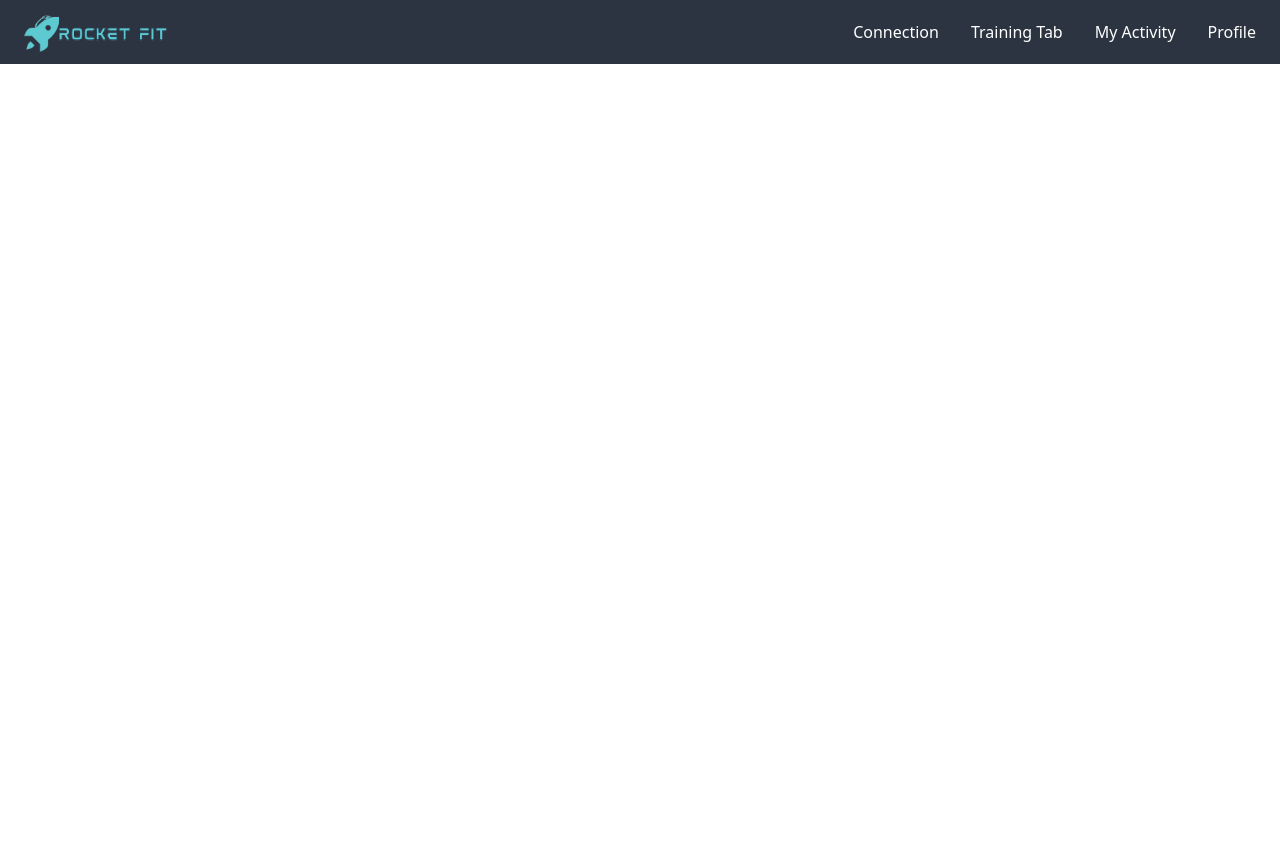
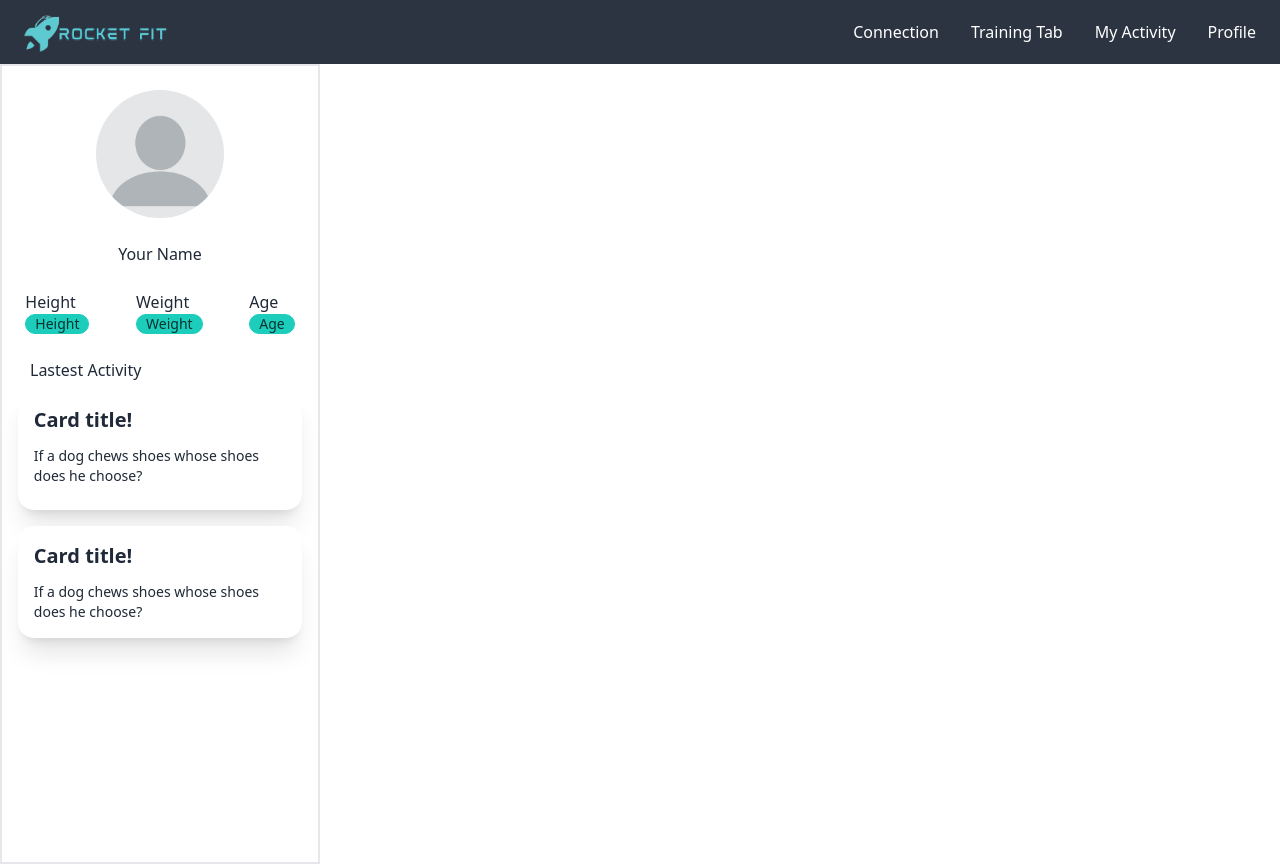
Before and after one commit to JSD5-Team-13/frontend-rocket-fit, a React (Vite) app: page / in a window 1280 px wide. Before the commit the page ends 800 px from the top, so only its background shows below. Built offline with nearby package versions, Linux system fonts and the light colour scheme.

Commit message:
complete navbar

```diff
--- a/src/App.jsx
+++ b/src/App.jsx
@@ -1,10 +1,12 @@
 import './App.css'
 import NavbarLoggedIn from './component/NavbarLoggedIn'
+import SideInformation from './component/SideInformationBar.jsx'
 
 function App() {
   return (
     <>
       <NavbarLoggedIn />
+      <SideInformation />
     </>
   )
 }
--- a/src/component/NavbarLoggedIn.jsx
+++ b/src/component/NavbarLoggedIn.jsx
@@ -13,34 +13,35 @@ const NavbarLoggedIn = () => {
             </div>
             {/* Navigation Bar End */}
             <div className="navbar-end">
-                <div className="dropdown dropdown-end px-4">
+                <div className="hidden lg:block">
+                    <div className="dropdown dropdown-hover dropdown-end px-4">
                         <label tabIndex={0} className="text-white">Connection</label>
                         <ul tabIndex={0} className="dropdown-content z-[1] menu p-2 shadow bg-base-300 rounded-box w-52">
                             <li><a>Connection</a></li>
                             <li><a>My Feed</a></li>
                         </ul>
                     </div>
-                <div className="dropdown dropdown-end px-4">
+                    <div className="dropdown dropdown-hover dropdown-end px-4">
                         <label tabIndex={0} className="text-white">Training Tab</label>
                         <ul tabIndex={0} className="dropdown-content z-[1] menu p-2 shadow bg-base-300 rounded-box w-52">
                             <li><a>Training Tab</a></li>
                         </ul>
                     </div>
-                <div className="dropdown dropdown-end px-4">
+                    <div className="dropdown dropdown-hover dropdown-end px-4">
                         <label tabIndex={0} className="text-white">My Activity</label>
                         <ul tabIndex={0} className="dropdown-content z-[1] menu p-2 shadow bg-base-300 rounded-box w-52">
                             <li><a>My Activity</a></li>
                             <li><a>Dashboard</a></li>
                         </ul>
                     </div>
-                <div className="dropdown dropdown-end px-4">
+                    <div className="dropdown dropdown-hover dropdown-end px-4">
                         <label tabIndex={0} className="text-white">Profile</label>
                         <ul tabIndex={0} className="dropdown-content z-[1] menu p-2 shadow bg-base-300 rounded-box w-52">
                             <li><a>Setting</a></li>
                             <li><a>Log Out</a></li>
                         </ul>
                     </div>
-
+                </div>
                 {/* Mobile Navigation Bar */}
                 <div className="drawer-end lg:hidden">
                     <input id="my-drawer" type="checkbox" className="drawer-toggle" />
@@ -54,10 +55,17 @@ const NavbarLoggedIn = () => {
                         <label htmlFor="my-drawer" className="drawer-overlay"></label>
                         <ul className="menu p-4 w-80 min-h-full bg-base-200 text-base-content">
                             {/* Sidebar content here */}
-                            <li><a>Home</a></li>
-                            <li><a>About</a></li>
-                            <li><a>Contact Us</a></li>
-                            <li><a>Register</a></li>
+                            <p className='underline'>Connection</p>
+                            <li><a>Connection</a></li>
+                            <li><a>My Feed</a></li>
+                            <p className='underline'>Training Tab</p>
+                            <li><a>Training Tab</a></li>
+                            <p className='underline'>My Activity</p>
+                            <li><a>My Activity</a></li>
+                            <li><a>Dashboard</a></li>
+                            <p className='underline'>Profile</p>
+                            <li><a>Setting</a></li>
+                            <li><a>Log Out</a></li>
                         </ul>
                     </div>
                 </div>
--- /dev/null
+++ b/src/component/SideInformationBar.jsx
@@ -0,0 +1,47 @@
+import MockupProfile from "../assets/blank-profile-picture-973460_960_720.jpg"
+
+const SideInformation = () => {
+    return (
+        <div className="w-1/4 h-[100vh] border-solid border-2 flex-col items-center hidden lg:flex">
+            <div className="avatar">
+                <div className="w-32 h-32 my-6 rounded-full">
+                    <img src={MockupProfile} />
+                </div>
+            </div>
+            <div className="mb-6">
+                <p>Your Name</p>
+            </div>
+            <div className="flex flex-row w-[100%] justify-around mb-6">
+                <div className="flex flex-col ">
+                    <label htmlFor="height">Height</label>
+                    <p id="height" className="badge badge-accent ">Height</p>
+                </div>
+                <div className="flex flex-col ">
+                    <label htmlFor="weight">Weight</label>
+                    <p id="weight" className="badge badge-accent">Weight</p>
+                </div>
+                <div className="flex flex-col">
+                    <label htmlFor="age">Age</label>
+                    <p id="age" className="badge badge-accent">Age</p>
+                </div>
+            </div>
+            <h2 className="self-start mx-7">Lastest Activity</h2>
+            <div className="card card-compact w-[90%] bg-base-100 shadow-xl my-2">
+                <div className="card-body">
+                    <h2 className="card-title">Card title!</h2>
+                    <p>If a dog chews shoes whose shoes does he choose?</p>
+                    <div className="card-actions justify-end">
+                    </div>
+                </div>
+            </div>
+            <div className="card card-compact w-[90%] bg-base-100 shadow-xl my-2">
+                <div className="card-body">
+                    <h2 className="card-title">Card title!</h2>
+                    <p>If a dog chews shoes whose shoes does he choose?</p>
+                </div>
+            </div>
+        </div>
+    )
+}
+
+export default SideInformation
```
Also changed, not shown: src/assets/blank-profile-picture-973460_960_720.jpg (added). Lines whose indentation alone changed are shown as unchanged.
